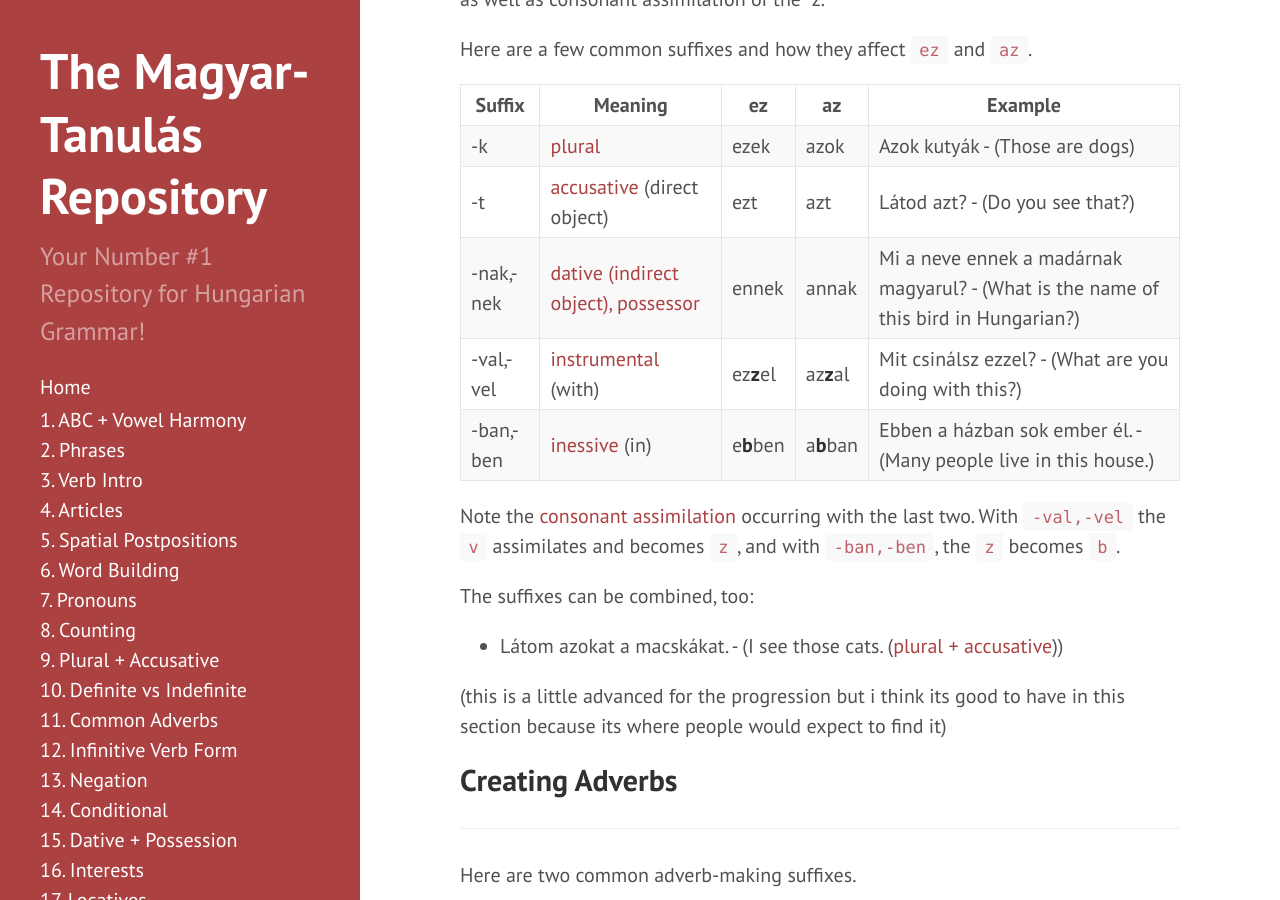
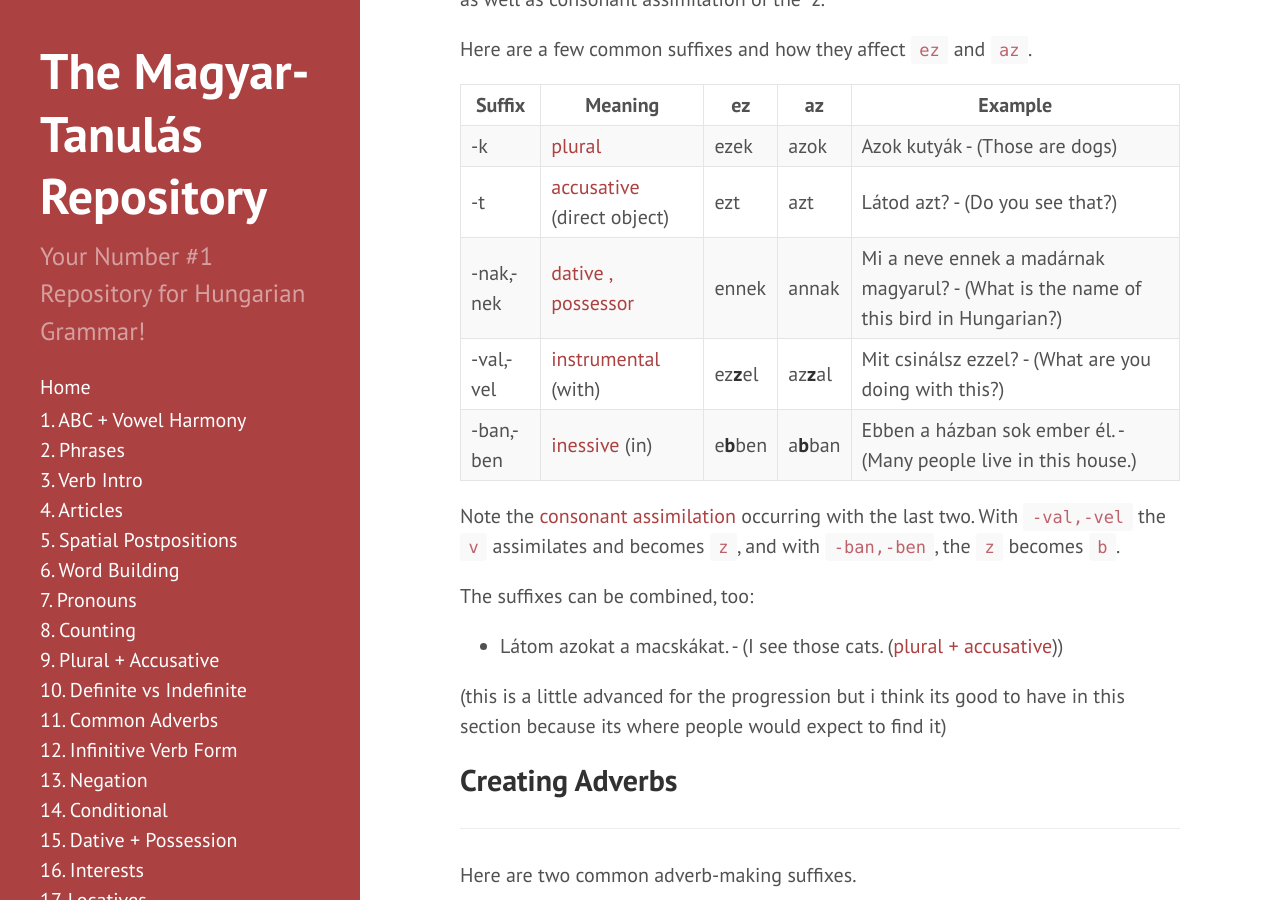
Before and after one commit to Magyartanulas/magyartanulas.github.io, a Jekyll site: the page built from extrastuff.md, in a window 1280 px wide and 900 px high, scrolled down 2978 px. Built offline with Jekyll 4.4.1, drawn with Linux system fonts in a browser that asks for light colours; our own code applies the rules of GitHub Pages for plain Markdown files; comment, search, counter and statistics services are not loaded.

Commit message:
Update extrastuff.md

```diff
--- a/extrastuff.md
+++ b/extrastuff.md
@@ -84,7 +84,7 @@ Here are a few common suffixes and how they affect `ez` and `az`.
 |------------|----------------|--------|--------|----------------------|
 | -k         | [plural](https://magyartanulas.github.io/accusative_plurals/)                    | ezek   | azok   | Azok kutyák - (Those are dogs)|
 | -t         | [accusative](https://magyartanulas.github.io/accusative_plurals/) (direct object)| ezt    | azt    | Látod azt? - (Do you see that?)
-| -nak,-nek  | [dative (indirect object), possessor](https://magyartanulas.github.io/dative_possession/)| ennek  | annak  | Mi a neve ennek a madárnak magyarul? - (What is the name of this bird in Hungarian?)                     |
+| -nak,-nek  | [dative , possessor](https://magyartanulas.github.io/dative_possession/)| ennek  | annak  | Mi a neve ennek a madárnak magyarul? - (What is the name of this bird in Hungarian?)                     |
 | -val,-vel  | [instrumental](https://magyartanulas.github.io/noun_case_summary/) (with)        | ez**z**el| az**z**al| Mit csinálsz ezzel? - (What are you doing with this?)
 |-ban,-ben   | [inessive](https://magyartanulas.github.io/locatives/) (in)                      | e**b**ben| a**b**ban| Ebben a házban sok ember él. - (Many people live in this house.)
 
```
